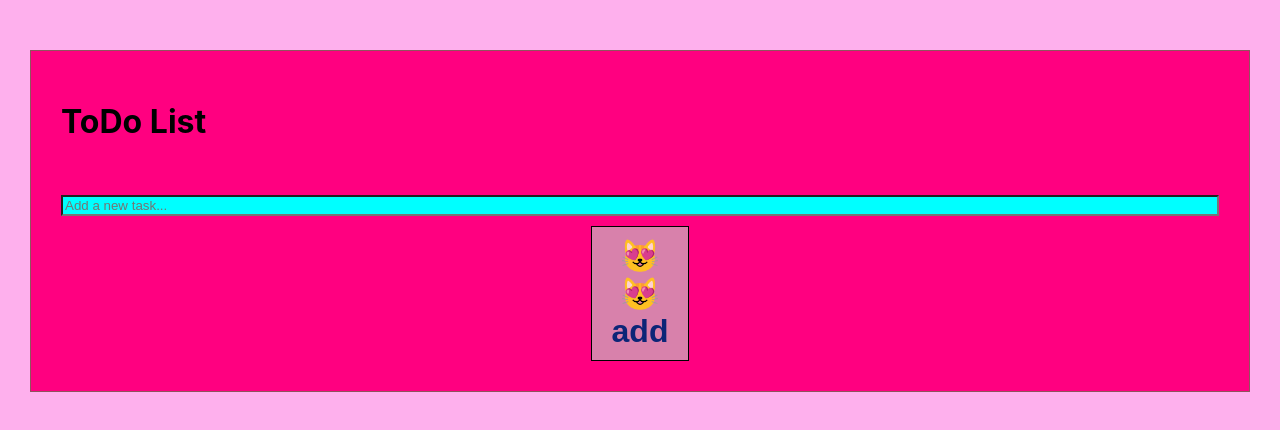
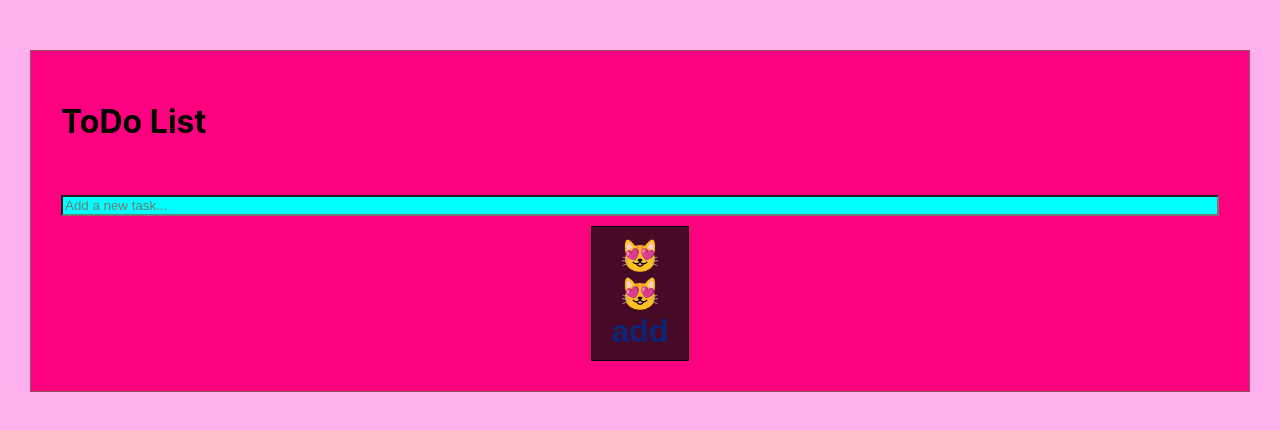
Before and after one commit to mayarsamir82/todo-list, a React (Create React App) app: page / in a window 1280 px wide. Shown: the top 430 px of the page. Built offline with nearby package versions, Linux system fonts and the light colour scheme.

Commit message:
غيرت لون الزرار

```diff
--- a/src/App.css
+++ b/src/App.css
@@ -50,7 +50,7 @@ cursor: pointer;
 }
 
 .زرار {
-  background-color: rgb(216, 129, 171);
+  background-color: rgb(70, 10, 39);
   color: rgb(12, 37, 119);
   border: 1px solid rgb(0, 0, 0);
   padding: 10px 20px;
```
